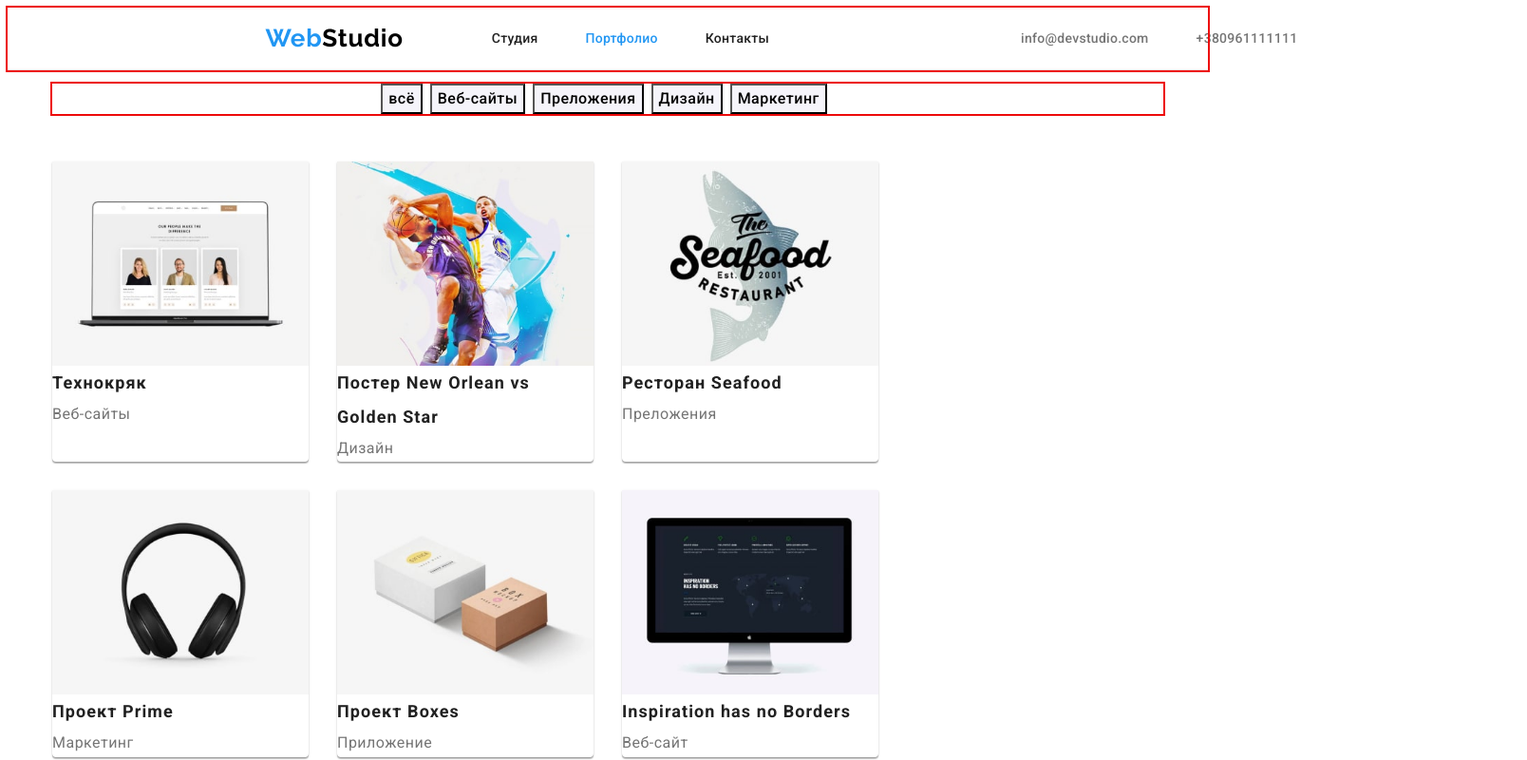
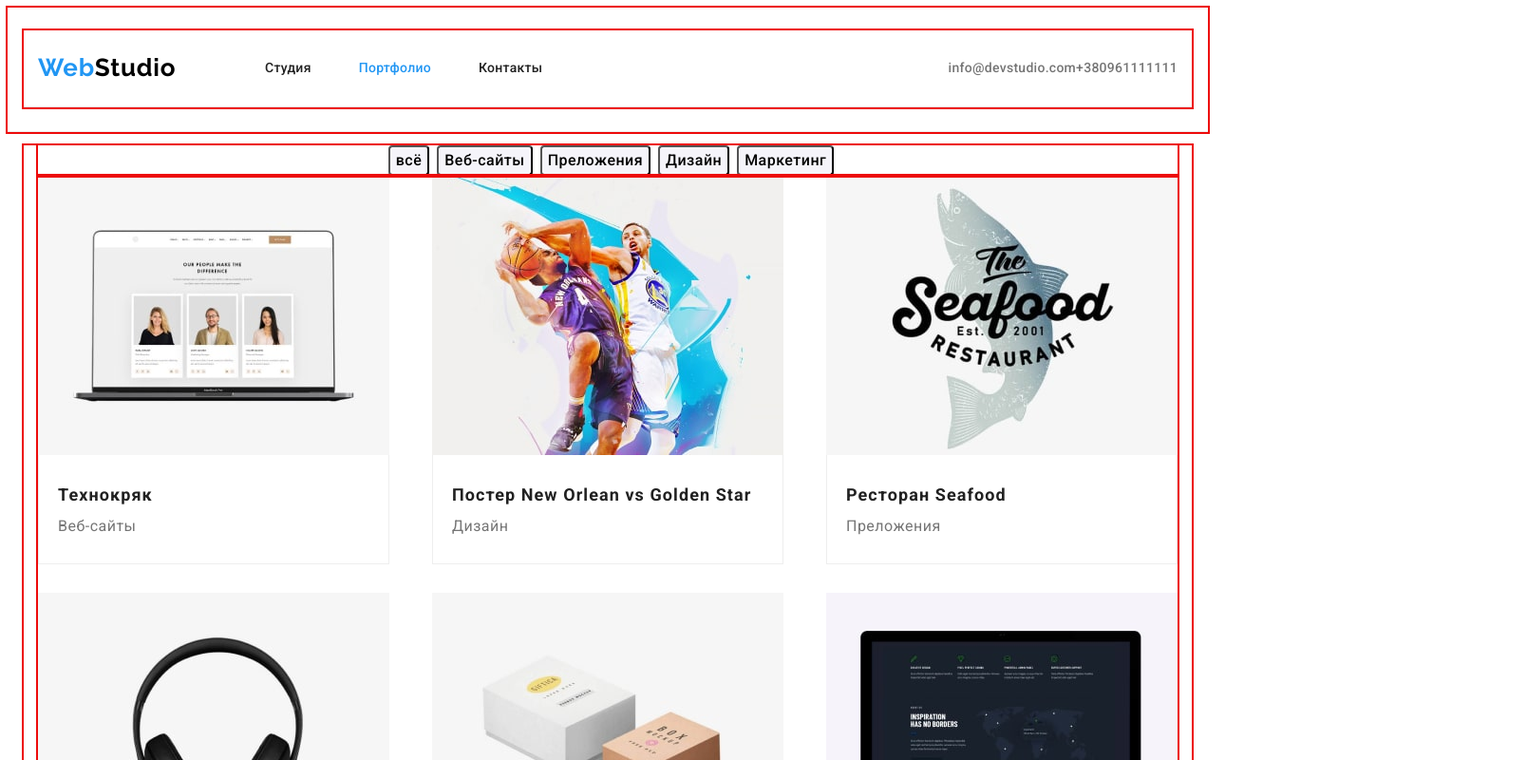
Before and after one commit to VadimTaranovskii/-goit-markup-hw-03, a plain HTML site: page portfolio.html in a window 1280 px wide. Shown: the top 800 px of the page at 95% size, 1608 px wide, since content can reach past the window. Drawn offline with Linux system fonts and the light colour scheme.

Commit message:
вніс зміни на 99%

```diff
--- a/css/styles.css
+++ b/css/styles.css
@@ -41,22 +41,16 @@ ul {
 }
 
 .container {
-    width: 1200px;
+    width: 1230px;
     padding-left: 15px;
     padding-right: 15px;
     margin: auto;
+    outline: 2px solid #ed0a0a;
 }
 
 .section {
     padding-top: 15px;
     padding-bottom: 15px;
-}
-
-.header-nav {
-    display: flex;
-    align-items: center;
-    margin-left: 215px;
-    margin-right: 215px;
 }
 
 ul {
@@ -84,6 +78,8 @@ img {
     line-height: 1.19;
     letter-spacing: 0.03em;
     text-decoration: none;
+    width: 145px;
+    margin-right: 94px;
 }
 
 .header-logo {
@@ -96,77 +92,68 @@ img {
 
 /*-----------------HEADER-------------------*/
 
+.header {
+    padding-top: 24px;
+    padding-bottom: 25px;
+    /*width: 1600px;*/
+    border-bottom: 1px solid #ECECEC;
+    outline: 2px solid #ed0a0a;
+}
+
+.header .container {
+    display: flex;
+    align-items: center;
+}
+
 .header-list {
+    display: flex;
+}
+
+.header-item:not(:last-child) {
+    margin-right: 50px;
+}
+
+.nav-navigation-list {
+    display: block;
+    padding-top: 32px;
+    padding-bottom: 32px;
+    text-align: center;
+}
+
+.ul.nav {
     display: flex;
     margin-left: 93px;
 }
 
-.header-list .header-item {
-    margin-right: 50px;
-
-}
-
-.container.header-nav{
-    justify-content: center;
-}
-
-.header-list .header-item + .header-item {
-    margin-left: 0;
-}
-
-.header-item .link:hover,
-.header-item .link:focus {
-    color: var(--main-color);
-}
-
 .header-item .link {
-    display: block;
-    padding-top: 32px;
-    padding-bottom: 32px;
-
     color: var(--headertext-color);
     font-weight: 500;
     font-size: 14px;
     line-height: 1.14;
     letter-spacing: 0.02em;
     text-decoration: none;
-
 }
 
 /*----contact----*/
 
-.contact {
-    display: flex;
-    margin-left: 215px;
+.header-connect {
+    display: inline-flex;
+    margin-left: auto;
+    justify-content: space-around;
 }
 
-.contact .contact-item + .contact-item {
-    margin-left: 50px;
-}
-
-.contact,
 .contact-item .contact-link:hover,
 .contact-item .contact-link:focus {
     color: var(--main-color);
 }
 
-.contact,
-.contact-item .contact-link,
 .contact-item .contact-link {
     color: var(--text-color);
     text-decoration: none;
-    /*
-        font-weight: 500;
-        font-size: 14px;
-        line-height: 1.14;
-        letter-spacing: 0.02em;
-
-    */
-}
-
-.header {
-    border-bottom: 1px solid #ECECEC;
-    outline: 2px solid #ed0a0a;
+    font-weight: 500;
+    font-size: 14px;
+    line-height: 1.14;
+    letter-spacing: 0.02em;
 }
 
 .link.current {
@@ -176,20 +163,16 @@ img {
 /*-----------------HERO--------------------------*/
 
 .hero {
-    /*padding: 20px;*/
-    /*position: absolute;*/
     background-color: var(--background-color);
     text-align: center;
     width: 1600px;
     height: 600px;
     padding-top: 200px;
     padding-bottom: 200px;
+    margin-left: auto;
+    margin-right: auto;
+    outline: 2px solid #ed0a0a;
 }
-
-/*pond {
-    display: flex;
-    flex-wrap: wrap;
-}*/
 
 .hero-title {
     color: var(--light-color);
@@ -210,11 +193,12 @@ img {
     font-weight: 700;
     font-size: 16px;
     line-height: 1.87;
-
+    border-radius: 4px;
     align-items: center;
     text-align: center;
     letter-spacing: 0.06em;
     margin-top: 30px;
+    cursor: pointer;
 }
 
 .hero-button:hover,
@@ -235,6 +219,7 @@ img {
 .feature-list {
     display: flex;
     flex-wrap: wrap;
+    justify-content: space-between;
 }
 
 .feature-item {
@@ -274,6 +259,7 @@ img {
 }
 
 .work-list {
+    justify-content: space-between;
     display: flex;
 }
 
@@ -301,6 +287,7 @@ img {
 
 .team-list {
     display: flex;
+    justify-content: space-between;
 }
 
 .team-title {
@@ -350,14 +337,21 @@ img {
 
 .team {
     background-color: var(--onetime-color);
+    width: 1600px;
+    margin-left: auto;
+    margin-right: auto;
     outline: 2px solid #ed0a0a;
 }
 
 /*-----------------FOOTER------------------------*/
 
 .footer-section {
+    width: 1600px;
+    height: 252px;
     padding-top: 60px;
     padding-bottom: 60px;
+    margin-left: auto;
+    margin-right: auto;
 }
 
 .adress {
@@ -404,18 +398,20 @@ img {
     color: var(--main-color);
 }
 
+.footer-section {
+    background-color: var(--background-color);
+    outline: 2px solid #ed0a0a;
+}
+
 .adress,
 .contact-adress .contact-link,
 .contact-adress .contakt-link {
+    font-style: normal;
     font-size: 14px;
     line-height: 24px;
     letter-spacing: 0.03em;
+    text-decoration: none;
     color: rgba(255, 255, 255, 0.6);
-}
-
-.footer-section {
-    background-color: var(--background-color);
-    outline: 2px solid #ed0a0a;
 }
 
 .adress-title .contact-adress:not(:last-child) {
@@ -423,68 +419,8 @@ img {
 }
 
 /*----------PORTFOLIO BEGINING-------------*/
+
 /*-----------------LOGO------------------------*/
-
-.header-logo,
-.logo-accent {
-    font-family: Raleway, sans-serif;
-    font-style: normal;
-    font-weight: 700;
-    font-size: 26px;
-    line-height: 1.19;
-    letter-spacing: 0.03em;
-    text-decoration: none;
-}
-
-.header-logo {
-    color: var(--main-color);
-    text-decoration: none;
-}
-
-.logo-accent {
-    color: var(--secondary-color);
-    text-decoration: none;
-}
-
-/*-----------------HEADER-------------------*/
-
-
-.header-item .link:hover,
-.header-item .link:focus {
-    color: var(--main-color);
-}
-
-.header-item .link {
-    font-weight: 500;
-    font-size: 14px;
-    line-height: 1.14px;
-    letter-spacing: 0.02em;
-    color: var(--headertext-color);
-}
-
-.contact,
-.contact-item .contact-link:hover,
-.contact-item .contact-link:focus {
-    color: var(--main-color);
-}
-
-.contact,
-.contact-item .contact-link,
-.contact-item .contact-link {
-    font-weight: 500;
-    font-size: 14px;
-    line-height: 1.14;
-    letter-spacing: 0.02em;
-    color: var(--text-color);
-}
-
-.header {
-    outline: 2px solid #ed0a0a;
-}
-
-.link.current {
-    color: var(--main-color)
-}
 
 /*-----------------FILTER------------------------*/
 
@@ -497,6 +433,8 @@ img {
     text-align: center;
     letter-spacing: 0.03em;
     background-color: var(--onetime-color);
+    cursor: pointer;
+    border-radius: 4px;
 }
 
 .filter-link:hover,
@@ -520,7 +458,12 @@ img {
 .filter-list {
     justify-content: center;
     display: flex;
-    margin-bottom: 50px;
+    /*margin-bottom: 50px;*/
+    width: 1230px;
+    /*padding-left: 15px;*/
+    padding-right: 15px;
+    margin-left: auto;
+    margin-right: auto;
 }
 
 .filter-button {
@@ -535,22 +478,26 @@ img {
     outline: 2px solid #ed0a0a;
 }
 
-.main {
+.main-list{
+    justify-content: space-between;
     outline: 2px solid #ed0a0a;
 }
 
 .main-item {
     display: block;
-    width: 270px;
+    width: 370px;
     margin-bottom: 30px;
-    box-shadow: 0px 1px 3px rgba(0, 0, 0, 0.12),
-        0px 1px 1px rgba(0, 0, 0, 0.14),
-        0px 2px 1px rgba(0, 0, 0, 0.2);
-    border-radius: 0px 0px 4px 4px;
 }
 
-.main-item:not(:last-child) {
-    margin-right: 30px;
+.icon-text {
+    border-right: 1px solid #eeeeee;
+    border-bottom: 1px solid #eeeeee;
+    border-left: 1px solid #eeeeee;
+    padding: 24px 20px;
+}
+
+.main-item:nth-child(3n) {
+    margin-right: 0;
 }
 
 .hidden-gallery {
@@ -563,11 +510,6 @@ img {
 
 /*---font-family: inherit;---*/
 /*-----------------MAIN--------------------------*/
-
-.main-list {
-    display: flex;
-    flex-wrap: wrap;
-}
 
 .main-title {
     font-weight: 700;
@@ -584,13 +526,20 @@ img {
     color: var(--text-color);
 }
 
+.main-list {
+    display: flex;
+    flex-wrap: wrap;
+    margin-left: auto;
+    margin-right: auto;
+}
+
 .gallery {
     outline: 2px solid #ed0a0a;
 }
 
 /*-----------------FOOTER------------------------*/
 
-.footer-logo,
+/*.footer-logo,
 .accent-logo {
     font-family: Raleway, sans-serif;
     font-style: normal;
@@ -637,4 +586,4 @@ img {
     letter-spacing: 0.03em;
     text-decoration: none;
     color: rgba(255, 255, 255, 0.6);
-}
+}*/
--- a/portfolio.html
+++ b/portfolio.html
@@ -19,18 +19,18 @@
 
 <body>
     <header class="header">
-        <nav class="container header-nav">
+        <div class="container header">
             <a href="./index.html" lang="en" class="header-logo">Web<span class="logo-accent">Studio</span></a>
 
             <!-- HEADER -->
-
-            <ul class="header-list">
+            <nav class="header-nav">
+                <ul class="header-list list">
                     <li class="header-item"><a href="./index.html" class="link">Студия</a></li>
                     <li class="header-item"><a href="./portfolio.html" class="link current">Портфолио</a></li>
                     <li class="header-item"><a href="#" class="link">Контакты</a></li>
                 </ul>
-
-            <ul class="contact">
+            </nav>
+                <ul class="header-connect">
                     <li class="contact-item">
                         <a href="mailto:info@devstudio.com" class="contact-link">info@devstudio.com</a>
                     </li>
@@ -39,7 +39,7 @@
                         <a href="tel:+380961111111" class="contact-link">+380961111111</a>
                     </li>
                 </ul>
-        </nav>
+        </div>
     </header>
 
     <!-- FILTER -->
@@ -133,6 +133,7 @@
     <!-- FOOTER -->
 
     <footer class="footer-section">
+        <div class="container">
             <a href="./index.html" lang="en" class="footer-logo">Web<span class="accent-logo">Studio</span></a>
             <address>
                 <ul class="adress">
@@ -145,6 +146,7 @@
                     </li>
                 </ul>
             </address>
+        </div>
     </footer>
 </body>
 
```
Also changed, not shown: index.html (+6 -7 lines). Lines whose indentation alone changed are shown as unchanged.
